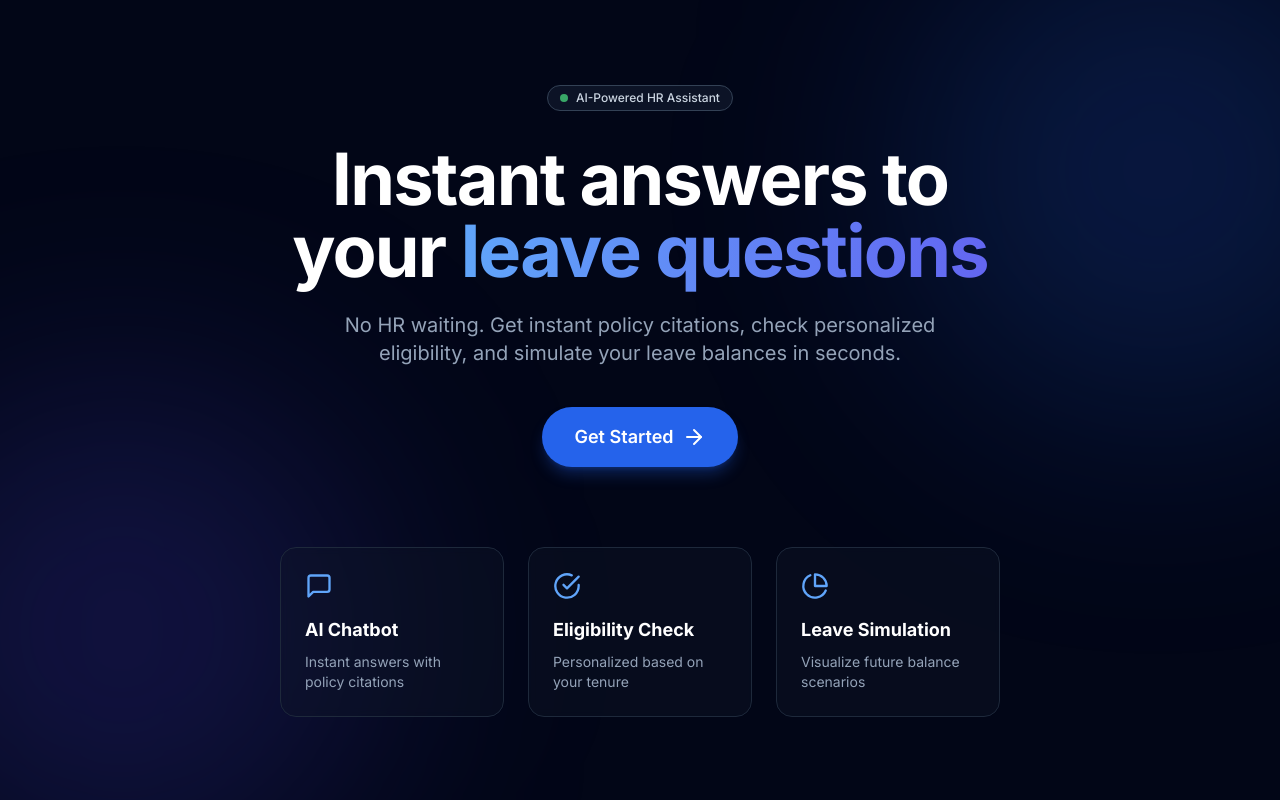
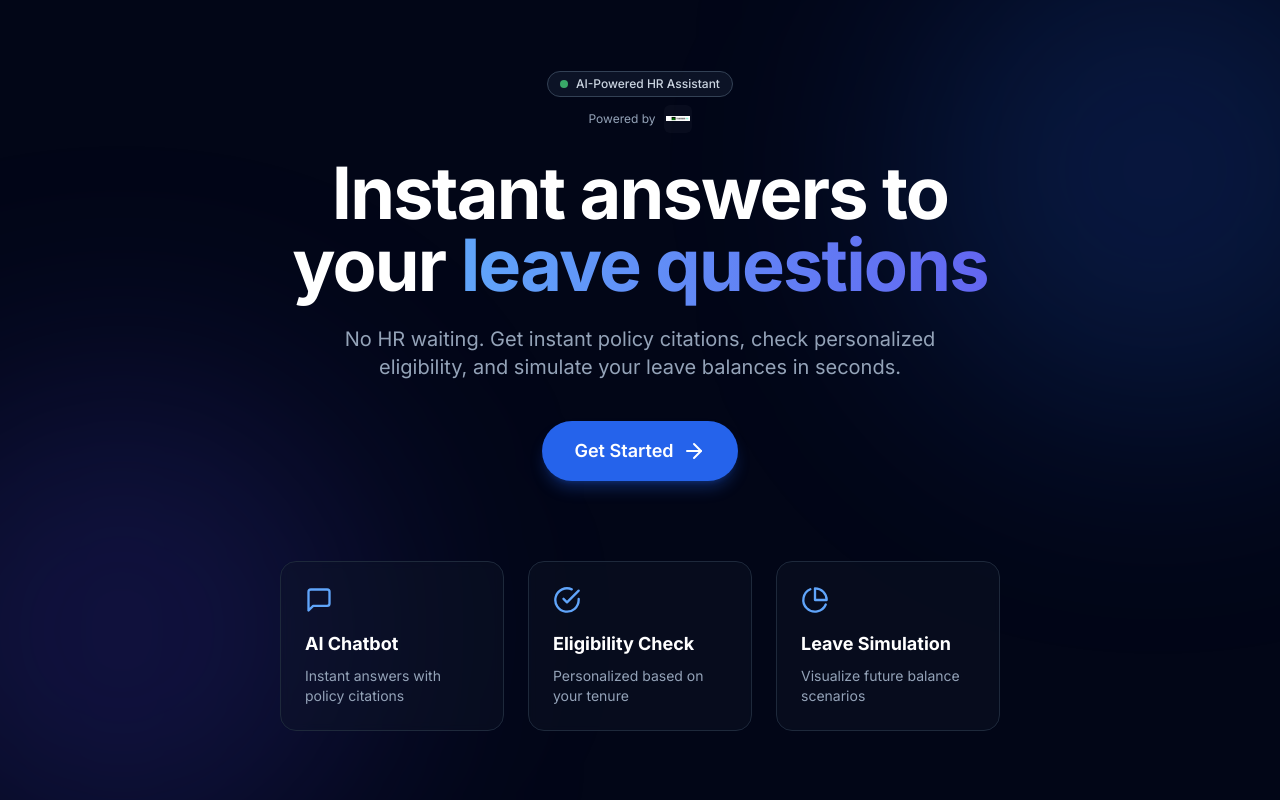
Before and after one commit to Dasukiii/Leave-ExplainerSimulator, a React (Vite) app: page / in a window 1280 px wide. Built offline with nearby package versions, Linux system fonts and the light colour scheme; no server answers.

Commit message:
Updated LandingPage.tsx

```diff
--- a/src/components/LandingPage.tsx
+++ b/src/components/LandingPage.tsx
@@ -1,5 +1,6 @@
 import React, { useState } from 'react';
 import { ArrowRight, MessageSquare, CheckCircle, PieChart, Loader2 } from 'lucide-react';
+import kadoshIcon from '../kadosh-ai-icon.png';
 
 interface LandingPageProps {
   onGetStarted: () => void;
@@ -43,13 +44,35 @@ export default function LandingPage({ onGetStarted, onAutoLogin }: LandingPagePr
       </div>
 
       <div className="z-10 text-center max-w-3xl px-6">
-        <div className="inline-flex items-center gap-2 px-3 py-1 rounded-full bg-slate-900/80 border border-slate-700 text-slate-300 text-xs font-medium mb-8 animate-fade-in-up">
-           <span className="w-2 h-2 rounded-full bg-green-400 animate-pulse" />
-           AI-Powered HR Assistant
+        <div className="inline-flex flex-col items-center gap-2 mb-6">
+          <div className="inline-flex items-center gap-2 px-3 py-1 rounded-full bg-slate-900/80 border border-slate-700 text-slate-300 text-xs font-medium animate-fade-in-up">
+            <span className="w-2 h-2 rounded-full bg-green-400 animate-pulse" />
+            AI-Powered HR Assistant
+          </div>
+
+          {/* Powered by Kadosh icon (small, subtle) */}
+          <div className="flex items-center gap-2 text-xs text-slate-400">
+            <span>Powered by</span>
+            <span
+              className="inline-flex items-center justify-center rounded-md p-0.5"
+              style={{ backgroundColor: 'rgba(255,255,255,0.03)' }}
+            >
+              <img
+                src={kadoshIcon}
+                alt="Kadosh AI"
+                className="w-6 h-6 object-contain rounded-sm"
+                // it's fine to adjust filter or bg here if you want to hide white background:
+                // e.g. style={{ filter: 'grayscale(0.2) contrast(0.95)' }}
+              />
+            </span>
+          </div>
         </div>
 
         <h1 className="text-5xl md:text-7xl font-bold text-white tracking-tight mb-6 leading-tight">
-          Instant answers to your <span className="text-transparent bg-clip-text bg-gradient-to-r from-blue-400 to-indigo-500">leave questions</span>
+          Instant answers to your{' '}
+          <span className="text-transparent bg-clip-text bg-gradient-to-r from-blue-400 to-indigo-500">
+            leave questions
+          </span>
         </h1>
 
         <p className="text-xl text-slate-400 mb-10 max-w-2xl mx-auto">
@@ -77,9 +100,9 @@ export default function LandingPage({ onGetStarted, onAutoLogin }: LandingPagePr
         {/* Features Grid */}
         <div className="grid grid-cols-1 md:grid-cols-3 gap-6 mt-20 text-left">
           {[
-            { icon: MessageSquare, title: "AI Chatbot", desc: "Instant answers with policy citations" },
-            { icon: CheckCircle, title: "Eligibility Check", desc: "Personalized based on your tenure" },
-            { icon: PieChart, title: "Leave Simulation", desc: "Visualize future balance scenarios" }
+            { icon: MessageSquare, title: 'AI Chatbot', desc: 'Instant answers with policy citations' },
+            { icon: CheckCircle, title: 'Eligibility Check', desc: 'Personalized based on your tenure' },
+            { icon: PieChart, title: 'Leave Simulation', desc: 'Visualize future balance scenarios' }
           ].map((feature, idx) => {
             const Icon = feature.icon;
             return (
```
